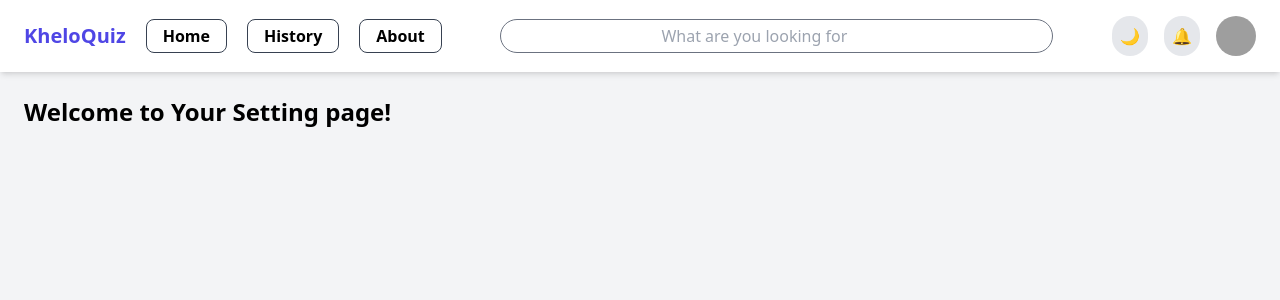
After one commit to sohamshende/KheloQuiz, a Django app: template src/templates/setting.html in a window 1280 px wide. The commit adds this page. Shown: the top 300 px of the page. Run offline with Django 3.2, Linux system fonts and the light colour scheme; the template is opened without the code that fills it, so the values that code supplies are empty; some libraries are stand-ins or nearby versions; grey boxes are pictures that could not be loaded.

Commit message:
Check user preference from localStorage and add setting page

```diff
--- a/src/KheloQuiz/urls.py
+++ b/src/KheloQuiz/urls.py
@@ -16,7 +16,7 @@ Including another URLconf
 """
 from django.contrib import admin
 from django.urls import path
-from .views import home,signup,signin,reset_password,dashboard,history,about
+from .views import home,signup,signin,reset_password,dashboard,history,about,setting
 from Gen_Quiz.views import home_view
 
 urlpatterns = [
@@ -28,4 +28,6 @@ urlpatterns = [
     path('dashboard/', dashboard, name='dashboard'),
     path('history/', history, name='history'),
     path('about/', about, name = 'about'),
+    path('setting/', setting, name = 'setting'),
+
 ]
--- a/src/KheloQuiz/views.py
+++ b/src/KheloQuiz/views.py
@@ -20,3 +20,6 @@ def history(request):
 
 def about(request):
     return render(request, 'about.html')
+
+def setting(request):
+    return render(request, 'setting.html')
--- a/src/templates/base.html
+++ b/src/templates/base.html
@@ -10,9 +10,9 @@
 <body class="bg-gray-100">
 
     <!-- Navbar -->
-    <nav class="bg-white shadow-md px-6 py-3 flex items-center justify-between">
+    <nav class="bg-white shadow-md px-6 py-4 flex items-center justify-between">
        <!-- Left: Brand & Navigation Links -->
-<div class="flex items-center space-x-4">
+<div class="flex items-center space-x-5">
     <h1 class="text-xl font-extrabold text-indigo-600">KheloQuiz</h1>
 
     <a href="{% url "dashboard" %}" class="text-black font-semibold border border-gray-700 px-4 py-1 rounded-lg transition duration-300 hover:bg-indigo-200 hover:Background-indigo-600">
@@ -45,10 +45,18 @@
                 🔔
             </button>
 
-            <!-- User Profile -->
-            <div class="relative">
-                <img src="{% static 'images/user.png' %}" alt="User" class="h-10 w-10 rounded-full cursor-pointer">
-            </div>
+           <!-- User Profile Dropdown -->
+       <div class="relative group">
+      <!-- Profile Image (Clickable) -->
+        <img src="{% static 'images/user.png' %}" alt="User" class="h-10 w-10 rounded-full cursor-pointer">
+
+            <!-- Dropdown Menu (Hidden by Default) -->
+        <div class="absolute right-0 ml-8 w-40 bg-white border border-gray-200 rounded-lg shadow-lg opacity-0 invisible group-hover:opacity-80 group-hover:visible transition duration-100">
+            <a href="{% url "setting" %}" class="block px-4 py-2 text-black hover:bg-gray-100">Settings</a>
+            <a href="{% url "signin" %}" class="block px-4 py-2 text-black hover:bg-gray-100">Sign Out</a>
+        </div>
+    </div>
+
         </div>
     </nav>
 
@@ -58,12 +66,32 @@
     </div>
 
     <script>
-        // Dark Mode Toggle
+            // Dark Mode Toggle
         const toggleBtn = document.getElementById('darkModeToggle');
+        const body = document.body;
+
+        // Function to apply dark mode
+        function applyDarkMode(isDark) {
+            if (isDark) {
+                body.classList.add('bg-gray-900', 'text-white');
+                localStorage.setItem('darkMode', 'enabled');
+            } else {
+                body.classList.remove('bg-gray-900', 'text-white');
+                localStorage.setItem('darkMode', 'disabled');
+            }
+        }
+
+        // Check user preference from localStorage
+        if (localStorage.getItem('darkMode') === 'enabled') {
+            applyDarkMode(true);
+        }
+
+        // Toggle Dark Mode on Click
         toggleBtn.addEventListener('click', () => {
-            document.body.classList.toggle('bg-gray-900');
-            document.body.classList.toggle('text-white');
+            const isDark = !body.classList.contains('bg-gray-900');
+            applyDarkMode(isDark);
         });
+
     </script>
 </body>
 </html>
--- a/src/templates/home.html
+++ b/src/templates/home.html
@@ -19,10 +19,10 @@
 
         <!-- Sign In & Sign Up Buttons  -->
         <div class="flex justify-between gap-4">
-            <a href="{% url 'signin' %}" class="w-full py-2 rounded-xl bg-gradient-to-r from-purple-600 to-blue-600 text-white font-extrabold text-xl shadow-lg hover:opacity-90 transition">
+            <a href="{% url 'signin' %}" class="w-full py-2 rounded-xl bg-gradient-to-r from-purple-600 to-blue-600 text-white font-extrabold sm:text-xl text-l shadow-lg hover:opacity-90 transition">
                 Sign In
             </a>
-            <a href="{% url 'signup' %}" class="w-full py-2 rounded-xl bg-gradient-to-r from-purple-600 to-blue-600 text-white font-extrabold text-xl shadow-lg hover:opacity-90 transition">
+            <a href="{% url 'signup' %}" class="w-full py-2 rounded-xl bg-gradient-to-r from-purple-600 to-blue-600 text-white font-extrabold sm:text-xl text-l shadow-lg hover:opacity-90 transition">
                 Sign Up
             </a>
         </div>
--- /dev/null
+++ b/src/templates/setting.html
@@ -0,0 +1,5 @@
+{% extends 'base.html' %}
+
+{% block content %}
+    <h2 class="text-2xl font-bold">Welcome to Your Setting page!</h2>
+{% endblock %}
```
